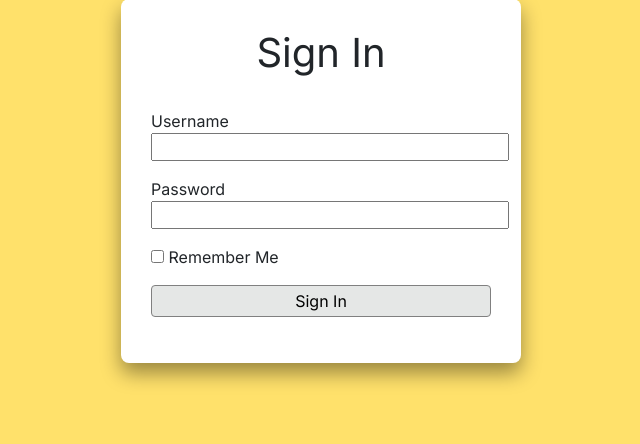
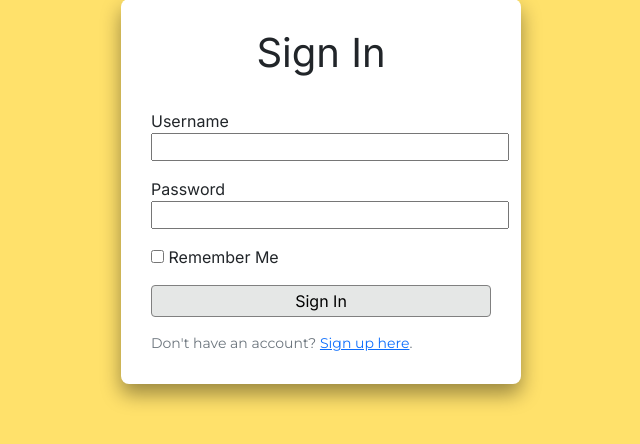
Before and after one commit to cw118/come-dine-with.us, a Flask app: page /login in a window 1280 px wide. Shown: the part 97-541 px from the top of the page, without its empty margins (319-959 px from the left). Run offline with Flask 2, Linux system fonts and the light colour scheme.

Commit message:
Add sign-up prompt and remove extra id

```diff
--- a/templates/login.html
+++ b/templates/login.html
@@ -5,7 +5,7 @@
     <div class="form-wrapper">
         <div class="form-container">
             <h1 class="form">Sign In</h1><br>
-            <form class="form" id="login-form" action="" method="post" novalidate>
+            <form class="form" action="" method="post" novalidate>
                 {{ form.hidden_tag() }}
                 <p>
                     {{ form.username.label }}<br>
@@ -24,6 +24,9 @@
                 <p>{{ form.remember_me() }} {{ form.remember_me.label }}</p>
                 <p>{{ form.submit() }}</p>
             </form>
+            <div class="form-text">
+                Don't have an account? <a href="/signup">Sign up here</a>.
+            </div>
         </div>
     </div>
     </div>
```
